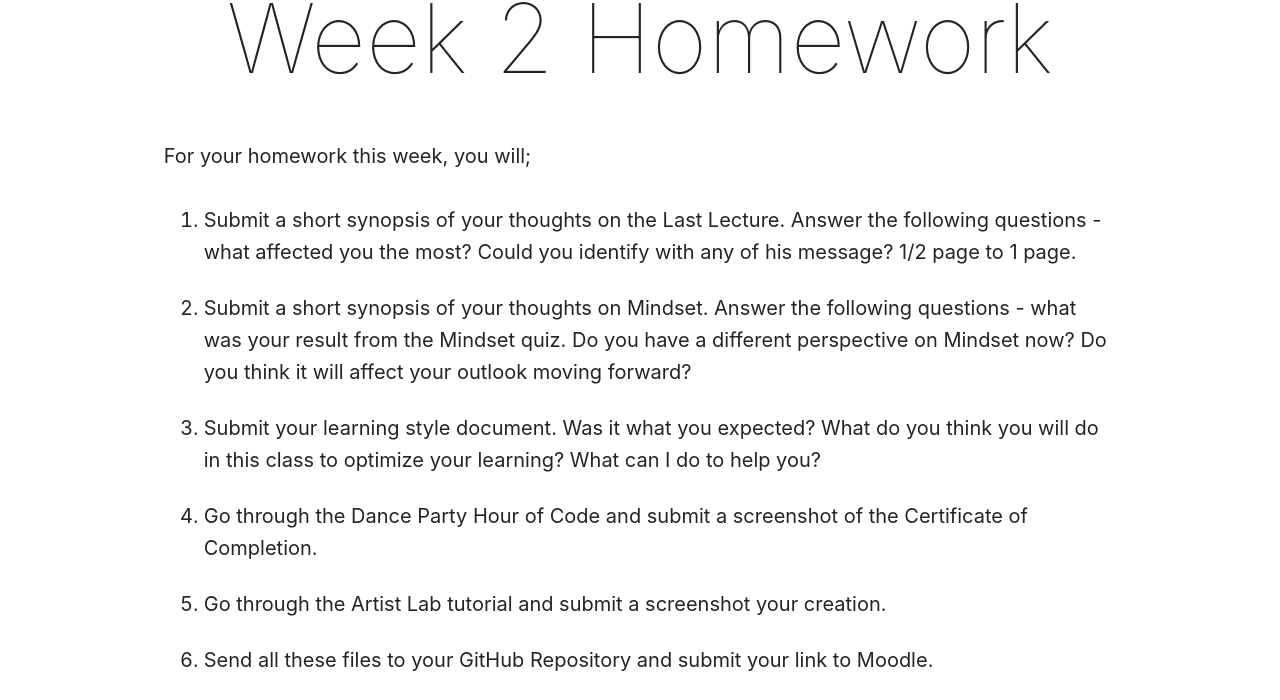
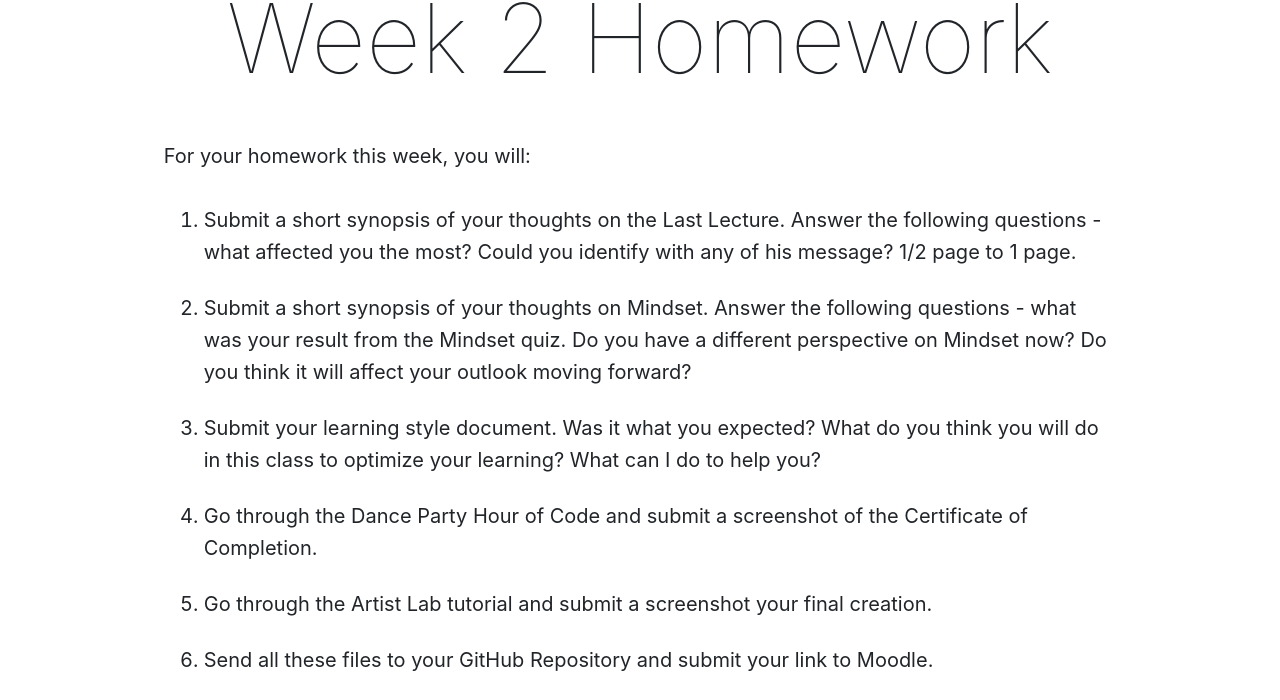
Before and after one commit to Montana-Media-Arts/120_CreativeCoding1-Fall2020, a Jekyll site: the page built from modules/week-2/_posts/2017-01-10-homework.md, in a window 1280 px wide. Shown: the part 441-1141 px from the top of the page. Built offline with Jekyll 4.4.1, drawn with Linux system fonts in a browser that asks for light colours; nearby versions of some CDN libraries.

```diff
--- a/modules/week-2/_posts/2017-01-10-homework.md
+++ b/modules/week-2/_posts/2017-01-10-homework.md
@@ -6,11 +6,11 @@ jotted: false
 
 # Week 2 Homework
 
-For your homework this week, you will;
+For your homework this week, you will:
 
 1. Submit a short synopsis of your thoughts on the Last Lecture.  Answer the following questions - what affected you the most?  Could you identify with any of his message? 1/2 page to 1 page.
 2. Submit a short synopsis of your thoughts on Mindset.  Answer the following questions - what was your result from the Mindset quiz.  Do you have a different perspective on Mindset now?  Do you think it will affect your outlook moving forward?
-4. Submit your learning style document.  Was it what you expected?  What do you think you will do in this class to optimize your learning?  What can I do to help you?
-5. Go through the Dance Party Hour of Code and submit a screenshot of the Certificate of Completion.
-6. Go through the Artist Lab tutorial and submit a screenshot your creation.
-7. Send all these files to your GitHub Repository and submit your link to Moodle.
+3. Submit your learning style document.  Was it what you expected?  What do you think you will do in this class to optimize your learning?  What can I do to help you?
+4. Go through the Dance Party Hour of Code and submit a screenshot of the Certificate of Completion.
+5. Go through the Artist Lab tutorial and submit a screenshot your final creation.
+6. Send all these files to your GitHub Repository and submit your link to Moodle.
```
Also changed, not shown: modules/week-2/_posts/2017-01-07-codeorg.md (+2 -0 lines).
